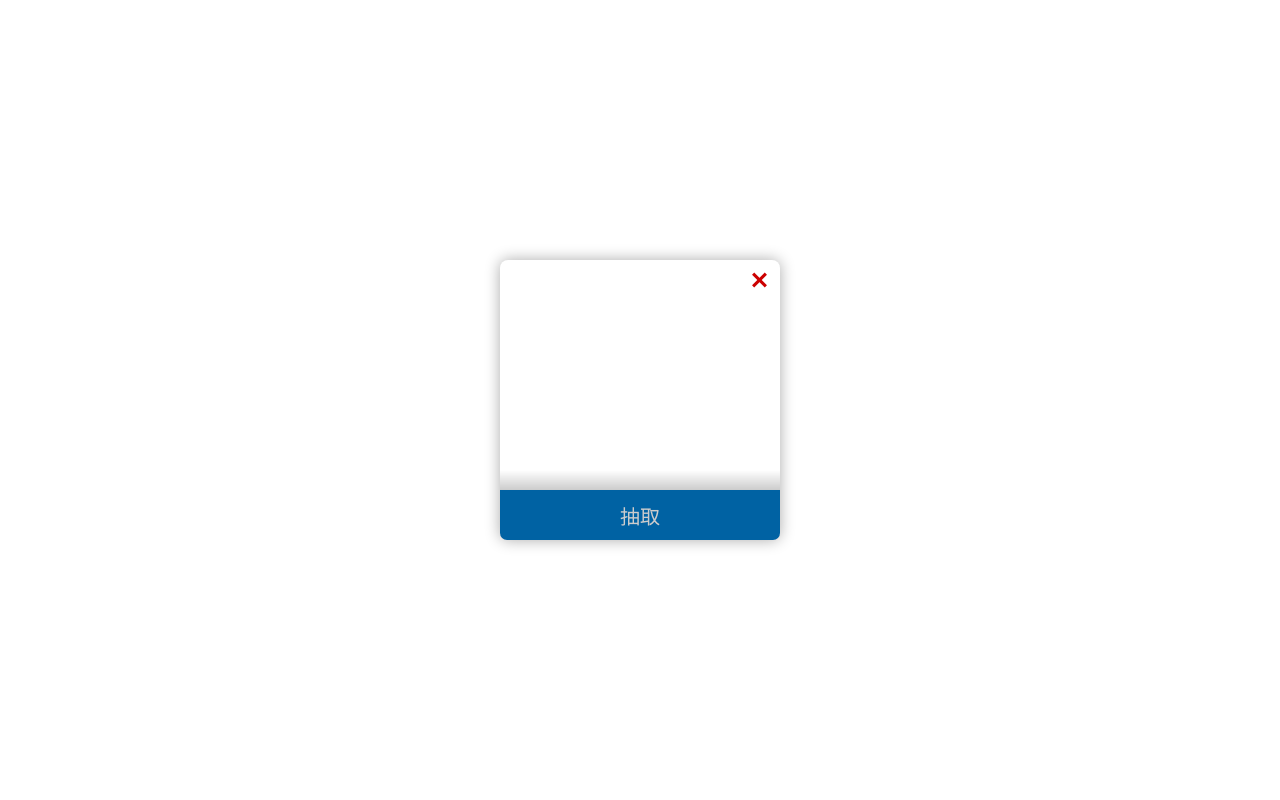
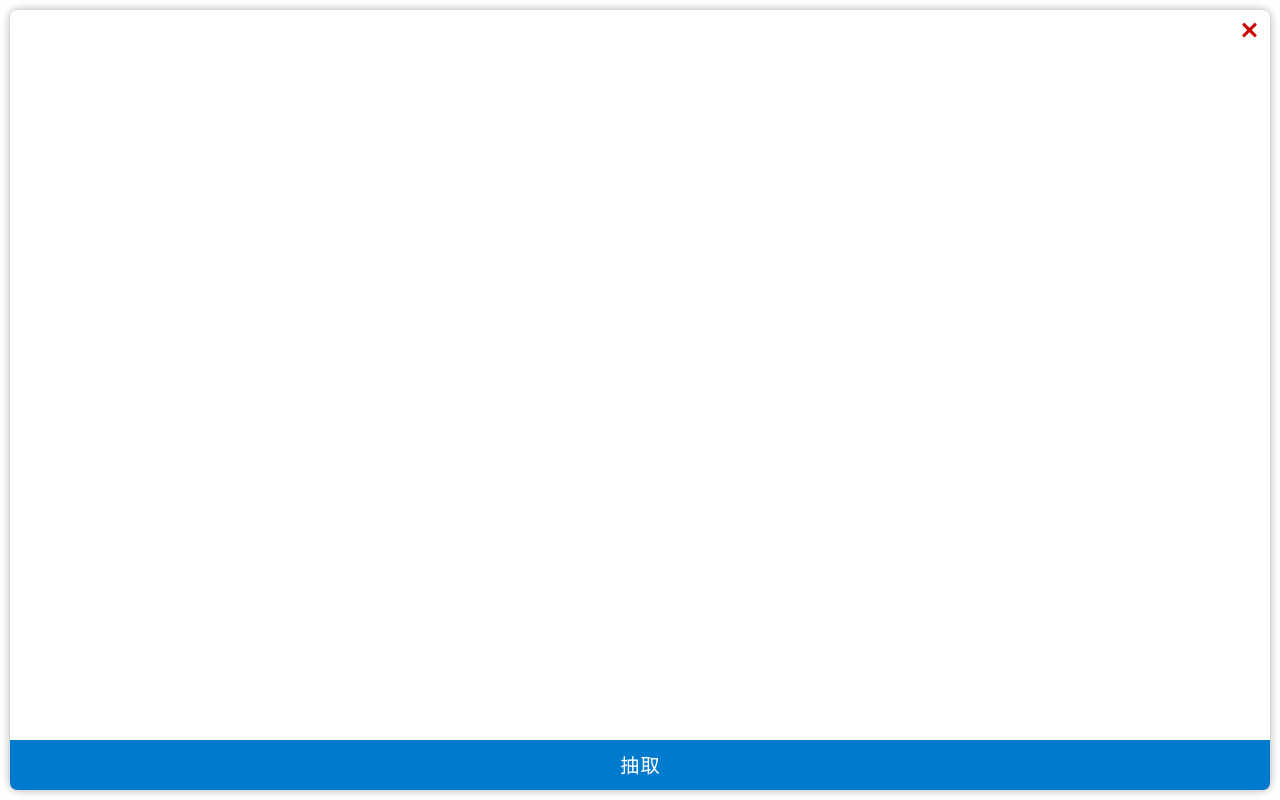
Before and after one commit to Linho1219/ClassDraw, an Electron app: page interface/index.html in a window 1280 px wide. Drawn offline with Linux system fonts and the light colour scheme.

Commit message:
抽号 UI 完善

```diff
--- a/interface/index.html
+++ b/interface/index.html
@@ -1,5 +1,5 @@
 <!DOCTYPE html>
-<html lang="en">
+<html lang="zh-CN">
   <head>
     <meta charset="UTF-8" />
     <meta
@@ -7,23 +7,19 @@
       content="default-src 'self'; script-src 'self'"
     />
     <title>抽号机</title>
-    <link rel="stylesheet" href="./styles/common.css">
-    <link rel="stylesheet" href="./styles/rand.css">
+    <link rel="stylesheet" href="./styles/common.css" />
+    <link rel="stylesheet" href="./styles/rand.css" />
   </head>
   <body>
     <div id="body">
-      <audio src="assets/music.wav" id="music" preload="auto" ></audio>
-      <audio src="assets/bell.wav" id="bell" preload="auto"></audio>
       <div id="display">
         <div id="num"></div>
       </div>
-      <button id="drawBtn" disabled>
+      <button id="drawBtn">
         抽取
-        <div class="c-ripple js-ripple">
-          <span class="c-ripple__circle"></span>
-        </div>
+        <span id="ripple"></span>
       </button>
-      <span id="close" class="waves"></span>
+      <span id="close"></span>
     </div>
   </body>
 </html>
--- a/interface/styles/common.css
+++ b/interface/styles/common.css
@@ -1,29 +1,38 @@
-/* @font-face {
-  font-family: BASE;
-  src: url("ClearSans-Bold.woff2");
-  font-weight: bold;
+@keyframes fadeFromRight {
+  from {
+    opacity: 0;
+    transform: translateX(100vw);
+  }
+}
+@keyframes fade {
+  from {
+    opacity: 0;
+  }
+}
+@keyframes dark {
+  from {
+    filter: brightness(80%);
+  }
 }
 
 @font-face {
-  font-family: BASE;
-  src: url("ClearSans-Regular.woff2");
-} */
+  font-family: "MiSans";
+  src: url("../assets/MiSans.subset.ttf");
+}
+
+:root {
+  user-select: none;
+  color: black;
+  -webkit-tap-highlight-color: transparent;
+}
 
 * {
-  user-select: none;
-  font-family: sans-serif;
-  color: #000;
+  font-family: MiSans, sans-serif;
 }
 
 html,
 body {
   padding: 0;
   margin: 0;
-}
-html,
-body {
-  height: 100%;
-}
-body {
   background: transparent;
 }
--- a/interface/styles/rand.css
+++ b/interface/styles/rand.css
@@ -1,45 +1,26 @@
-@keyframes fadeFromRight {
-  from {
-    opacity: 0;
-    transform: translateX(100vw);
-  }
-}
-@keyframes fadeUp {
-  from {
-    opacity: 0;
-    transform: translateY(40px);
-  }
-}
-
-:root {
-  -webkit-tap-highlight-color: transparent;
-}
-
 #body {
   position: fixed;
-  top: 15px;
-  right: 15px;
-  bottom: 15px;
-  left: 15px;
-  width: 240px;
-  height: 240px;
-  margin: auto;
+  top: 10px;
+  right: 10px;
+  bottom: 10px;
+  left: 10px;
   border-radius: 8px;
   padding: 20px;
-  box-shadow: #0005 0 0 15px;
+  box-shadow: #0005 0 0 10px;
   animation: fadeFromRight 1s cubic-bezier(0, 1, 0, 1);
-  background: #fff;
+  background: white;
   -webkit-app-region: drag;
   transition: opacity 0.15s;
 }
 
 #display {
   position: absolute;
-  top: 15px;
-  left: 30px;
-  right: 30px;
+  top: 36px;
+  left: 0;
+  right: 0;
   height: 130px;
   overflow: hidden;
+  animation: fade 0.5s;
 }
 
 #display:before,
@@ -84,8 +65,8 @@
   border: none;
   position: absolute;
   bottom: 0;
-  left: 0px;
-  width: 100%;
+  left: 0;
+  right: 0;
   height: 50px;
   display: block;
   font-size: 20px;
@@ -93,8 +74,10 @@
   border-radius: 0;
   border-bottom-left-radius: 7px;
   border-bottom-right-radius: 7px;
+  transition: filter 0.3s;
+  animation: dark 0.3s;
   -webkit-app-region: no-drag;
-  transition: filter 0.3s, color 0.2s;
+  overflow: hidden;
 }
 
 #drawBtn:disabled {
@@ -108,23 +91,10 @@
   height: 20px;
   width: 100%;
   left: 0;
-  background: linear-gradient(#0000, #0003);
+  background: linear-gradient(transparent, #0003);
 }
 
-.c-ripple {
-  position: absolute;
-  top: 0;
-  left: 0;
-  width: 100%;
-  height: 100%;
-  overflow: hidden;
-  background: transparent;
-  border-radius: 0;
-  border-bottom-left-radius: 8px;
-  border-bottom-right-radius: 8px;
-}
-
-.c-ripple__circle {
+#ripple {
   position: absolute;
   top: 50%;
   left: 50%;
@@ -135,11 +105,11 @@
   border-radius: 50%;
   background: #0003;
 }
-.c-ripple.is-active .c-ripple__circle {
-  animation: a-ripple 0.8s ease-in-out;
+#drawBtn:disabled #ripple {
+  animation: ripple 0.8s ease-in-out;
 }
 
-@keyframes a-ripple {
+@keyframes ripple {
   0% {
     opacity: 0;
   }
@@ -188,14 +158,3 @@
 #close:after {
   transform: rotate(-45deg);
 }
-
-#bottom {
-  position: fixed;
-  left: 0;
-  right: 0;
-  bottom: 15px;
-  text-align: center;
-  color: #fff;
-  text-shadow: #000 0 3px 10px;
-  font-size: 18px;
-}
--- a/package.json
+++ b/package.json
@@ -18,7 +18,7 @@
     "ts-node": "^10.9.2"
   },
   "scripts": {
-    "start": "tsc && electron .",
+    "start": "tsc && electron-forge start",
     "build": "tsc && electron-forge package && esno ./package/post.ts",
     "pack": "tsc && electron-forge package && esno ./package/post.ts && makensis ./package/pack.nsi",
     "sfx": "makensis ./package/pack.nsi"
```
Also changed, not shown: interface/button.html (+25 -0 lines), interface/scripts/index.ts (renamed from interface/scripts/preload.ts, +25 -12 lines), main.ts (+7 -3 lines), interface/assets/MiSans.subset.ttf (added).
